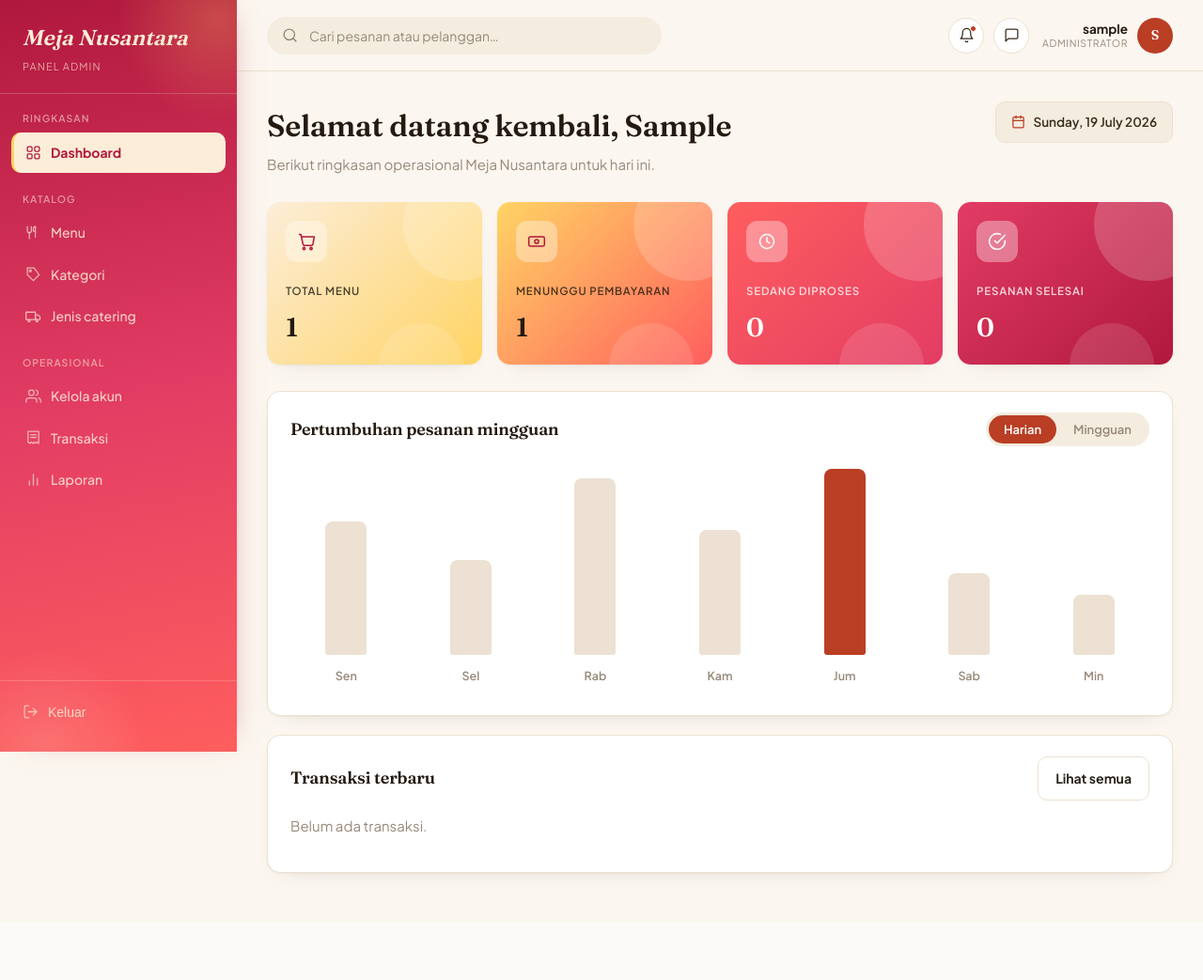
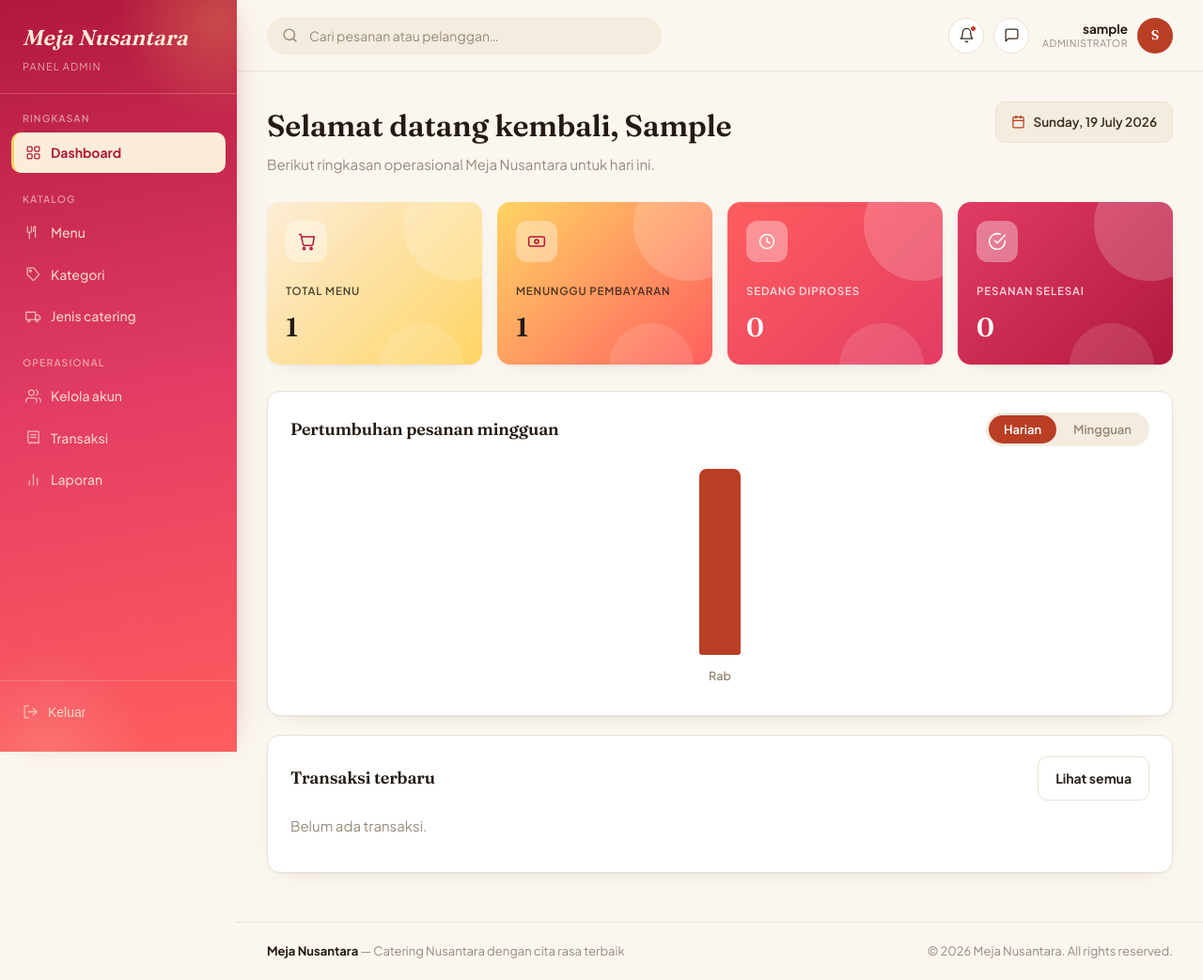
Before and after one commit to prsheilaa/catering-website, a Django app: page /admin-panel/ in a window 1280 px wide. Shown: the whole page at 94% size. Before the commit the page ends 938 px from the top, so only its background shows below. Run offline with Django 5.2, Linux system fonts and the light colour scheme; a user stored in the database is signed in; tables that the repository leaves empty hold one stand-in row (values such as "Sample post").

Commit message:
Menyelesaikan dashboard, footer, laporan, dokumentasi, pengujian, dan README

```diff
--- a/administrator/views.py
+++ b/administrator/views.py
@@ -5,8 +5,11 @@ from django.contrib.auth.decorators import login_required
 from django.core.paginator import Paginator
 from django.db.models import Q
 from django.db.models import Sum
+from django.db.models.functions import ExtractWeekDay
 from django.http import HttpResponse
+from datetime import timedelta
 from django.utils import timezone
+from django.db.models import Count
 from openpyxl import Workbook
 from reportlab.platypus import SimpleDocTemplate, Table, TableStyle
 from reportlab.lib import colors
@@ -25,17 +28,74 @@ User = get_user_model()
 # ==========================================================
 @role_required('administrator')
 def dashboard(request):
+
+    grafik_pesanan = (
+        Pesanan.objects
+        .annotate(hari_ke=ExtractWeekDay('created_at'))
+        .values('hari_ke')
+        .annotate(jumlah=Count('id'))
+        .order_by('hari_ke')
+    )
+
+    grafik_data = []
+    nama_hari = {
+        1: "Minggu",
+        2: "Sen",
+        3: "Sel",
+        4: "Rab",
+        5: "Kam",
+        6: "Jum",
+        7: "Sab",
+    }
+
+
+    grafik_max = 1
+    for item in grafik_pesanan:
+        grafik_max = max(grafik_max, item['jumlah'])
+
+    for item in grafik_pesanan:
+        grafik_data.append({
+            "hari": nama_hari[item['hari_ke']],
+            "jumlah": item['jumlah'],
+            "persentase": int(
+                item['jumlah'] / grafik_max * 100
+            )
+        })
     context = {
         'total_menu': Menu.objects.count(),
         'total_pesanan': Pesanan.objects.count(),
-        'pesanan_menunggu': Pesanan.objects.filter(status=Pesanan.StatusPesanan.MENUNGGU_PEMBAYARAN).count(),
-        'pesanan_diproses': Pesanan.objects.filter(status=Pesanan.StatusPesanan.DIPROSES).count(),
-        'pesanan_selesai': Pesanan.objects.filter(status=Pesanan.StatusPesanan.SELESAI).count(),
-        'total_pelanggan': User.objects.filter(role=User.Role.PELANGGAN).count(),
-        'pelanggan_pending': User.objects.filter(role=User.Role.PELANGGAN, is_approved=False).count(),
+
+        'pesanan_menunggu': Pesanan.objects.filter(
+            status=Pesanan.StatusPesanan.MENUNGGU_PEMBAYARAN
+        ).count(),
+
+        'pesanan_diproses': Pesanan.objects.filter(
+            status=Pesanan.StatusPesanan.DIPROSES
+        ).count(),
+
+        'pesanan_selesai': Pesanan.objects.filter(
+            status=Pesanan.StatusPesanan.SELESAI
+        ).count(),
+
+        'total_pelanggan': User.objects.filter(
+            role=User.Role.PELANGGAN
+        ).count(),
+
+        'pelanggan_pending': User.objects.filter(
+            role=User.Role.PELANGGAN,
+            is_approved=False
+        ).count(),
+
+        'grafik_pesanan': grafik_data,
+        'grafik_max': grafik_max,
     }
-    return render(request, 'administrator/dashboard.html', context)
 
+
+    return render(
+        request,
+        'administrator/dashboard.html',
+        context
+    )
 
 # ==========================================================
 # KELOLA KATEGORI MENU
--- a/static/css/main.css
+++ b/static/css/main.css
@@ -893,3 +893,25 @@ table.data tr:hover td { background: var(--paper-3); }
   text-decoration:none;
   font-weight:600;
 }
+.footer {
+    padding: 20px 32px;
+    border-top: 1px solid var(--border);
+    color: var(--text-muted);
+    font-size: 13px;
+    display: flex;
+    justify-content: space-between;
+    align-items: center;
+    background: var(--paper);
+}
+
+.footer strong{
+    color: var(--ink);
+}
+
+@media (max-width: 768px) {
+    .footer {
+        flex-direction: column;
+        gap: 8px;
+        text-align: center;
+    }
+}
--- a/templates/administrator/dashboard.html
+++ b/templates/administrator/dashboard.html
@@ -117,7 +117,6 @@
   </p>
 </div>
 {% endif %}
-
 <div class="panel">
   <div class="panel-head">
     <h3 style="margin:0;">Pertumbuhan pesanan mingguan</h3>
@@ -126,17 +125,28 @@
       <button type="button">Mingguan</button>
     </div>
   </div>
-  {# Grafik ilustratif — hubungkan ke data penjualan mingguan sesungguhnya saat tersedia #}
+
   <div class="bar-chart">
-    <div class="bar-col"><div class="bar" style="height:62%;"></div><div class="bar-day">Sen</div></div>
-    <div class="bar-col"><div class="bar" style="height:44%;"></div><div class="bar-day">Sel</div></div>
-    <div class="bar-col"><div class="bar" style="height:82%;"></div><div class="bar-day">Rab</div></div>
-    <div class="bar-col"><div class="bar" style="height:58%;"></div><div class="bar-day">Kam</div></div>
-    <div class="bar-col"><div class="bar peak" style="height:100%;"></div><div class="bar-day">Jum</div></div>
-    <div class="bar-col"><div class="bar" style="height:38%;"></div><div class="bar-day">Sab</div></div>
-    <div class="bar-col"><div class="bar" style="height:28%;"></div><div class="bar-day">Min</div></div>
+
+    {% for item in grafik_pesanan %}
+
+    <div class="bar-col">
+
+      <div class="bar {% if item.jumlah == grafik_max %}peak{% endif %}"
+           style="height:{{ item.persentase }}%;">
+      </div>
+
+      <div class="bar-day">
+        {{ item.hari }}
+      </div>
+
+    </div>
+
+    {% endfor %}
+
   </div>
-</div>
+
+</div> <!-- PANEL GRAFIK DITUTUP DI SINI -->
 
 <div class="panel">
   <div class="panel-head">
--- a/templates/administrator/jenis_catering_list.html
+++ b/templates/administrator/jenis_catering_list.html
@@ -320,8 +320,6 @@ Akhir »
 
 {% endif %}
 
-</div>
-
 <style>
 
 .table-responsive{
--- a/templates/base.html
+++ b/templates/base.html
@@ -8,6 +8,7 @@
 <link rel="preconnect" href="https://fonts.googleapis.com">
 <link href="https://fonts.googleapis.com/css2?family=Fraunces:wght@500;600;700&family=Plus+Jakarta+Sans:wght@400;500;600;700&family=IBM+Plex+Mono:wght@500&display=swap" rel="stylesheet">
 <link rel="stylesheet" href="{% static 'css/main.css' %}">
+<script src="https://cdn.jsdelivr.net/npm/chart.js"></script>
 {% block extra_head %}{% endblock %}
 </head>
 <body>
@@ -78,6 +79,18 @@
 
       {% block content %}{% endblock %}
     </main>
+
+    <footer class="footer">
+      <div>
+        <strong>Meja Nusantara</strong>
+        <span> — Catering Nusantara dengan cita rasa terbaik</span>
+      </div>
+
+      <div>
+        © {% now "Y" %} Meja Nusantara. All rights reserved.
+      </div>
+    </footer>
+
   </div>
 </div>
 
```
Also changed, not shown: README.md, 1 other file.
